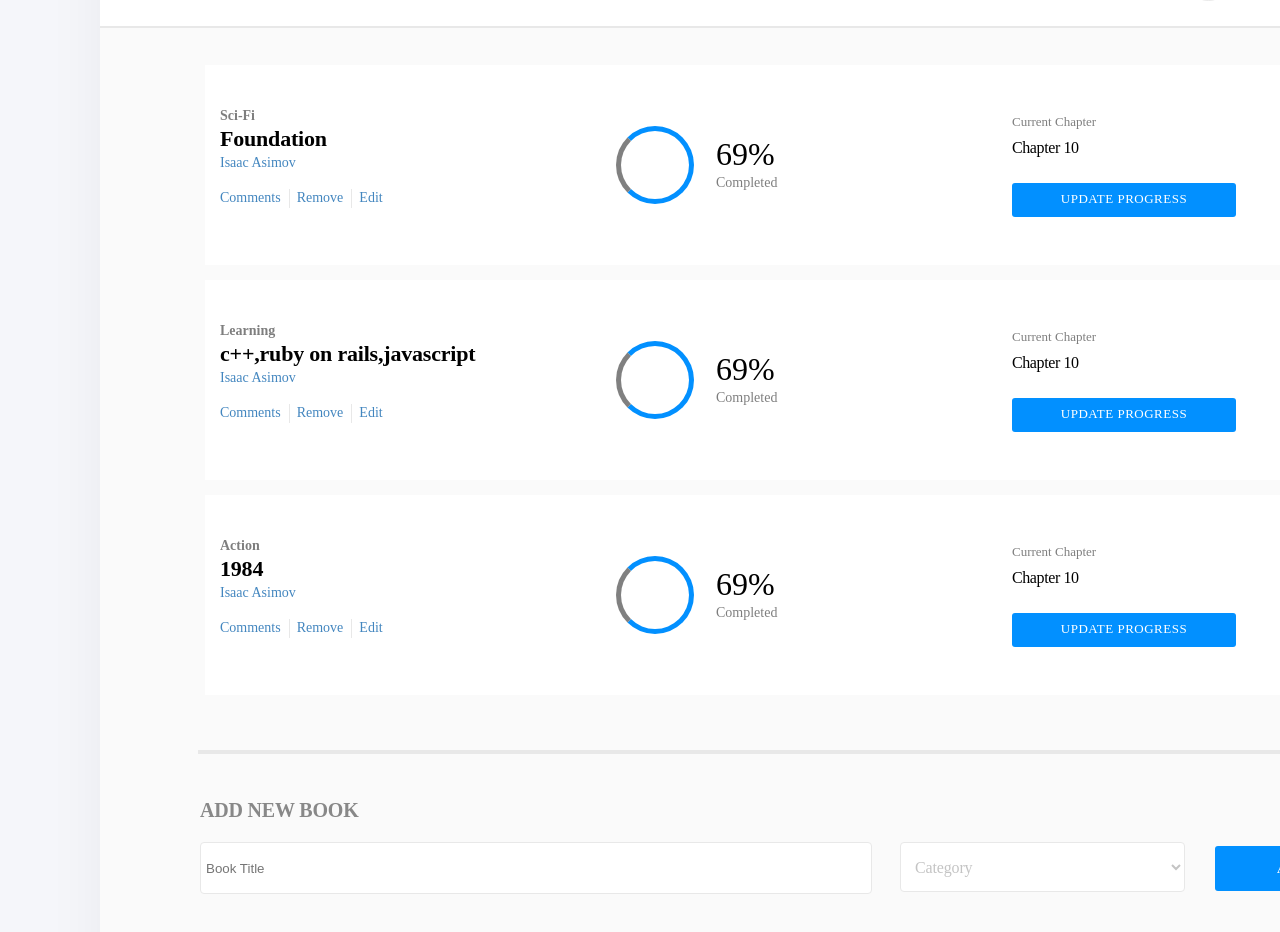
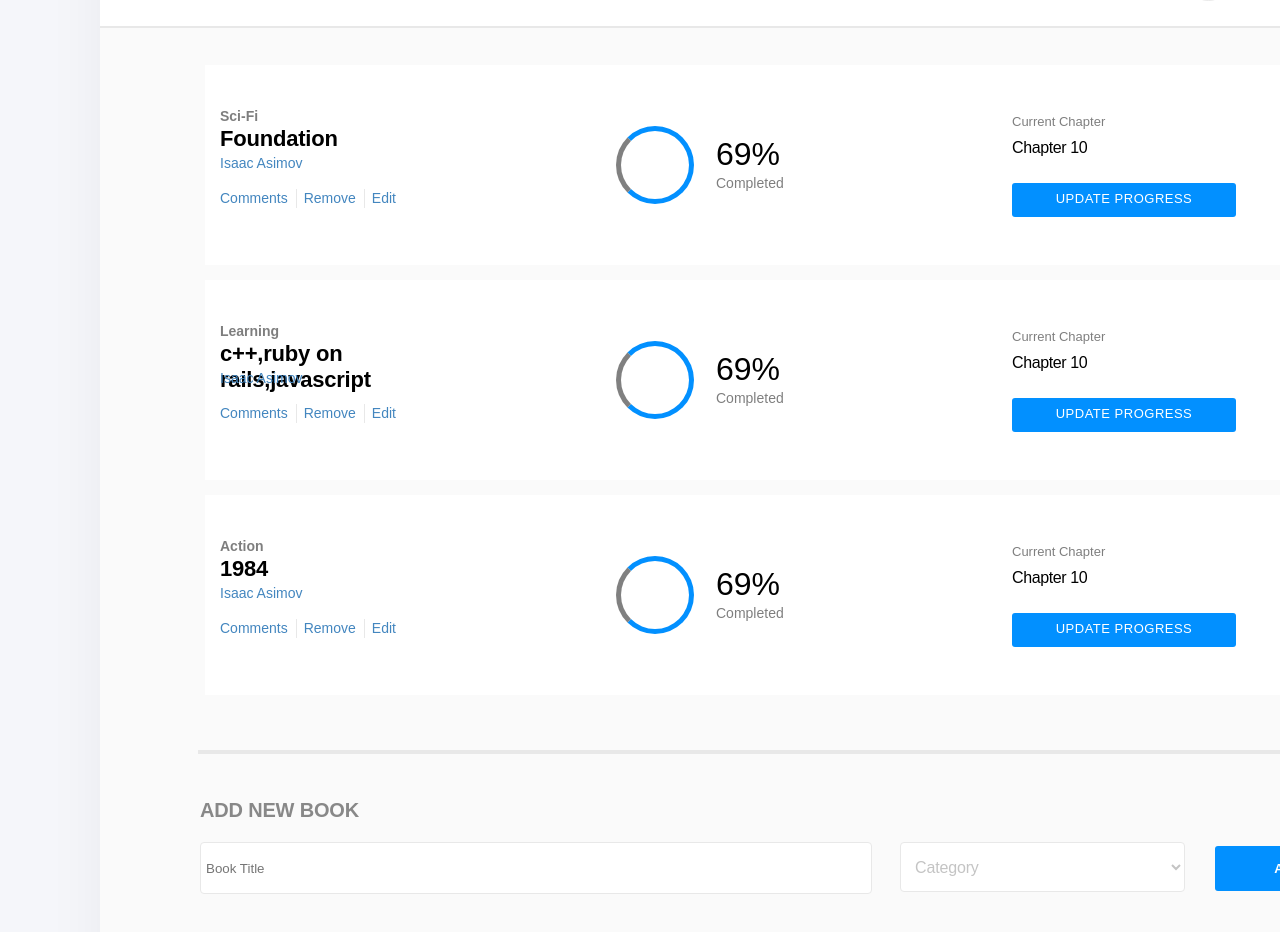
Before and after one commit to javitocor/Bookstore-React, a React (Create React App) app: page / in a window 1280 px wide. Shown: the part 218-1150 px from the top of the page. Built offline with nearby package versions, Linux system fonts and the light colour scheme.

Commit message:
Fix linter errors

```diff
--- a/src/index.css
+++ b/src/index.css
@@ -69,7 +69,7 @@
   margin: 29px 0 29px 0;
   width: 240px;
   height: 37px;
-  font-family: Montserrat;
+  font-family: Montserrat, sans-serif;
   font-size: 30px;
   font-weight: bold;
   font-stretch: normal;
@@ -86,7 +86,7 @@
   margin-right: 41px;
   width: 59px;
   height: 16px;
-  font-family: Montserrat;
+  font-family: Montserrat, sans-serif;
   font-size: 13px;
   font-weight: normal;
   font-stretch: normal;
@@ -100,7 +100,7 @@
   width: 105px;
   height: 16px;
   opacity: 0.5;
-  font-family: Montserrat;
+  font-family: Montserrat, sans-serif;
   font-size: 13px;
   font-weight: normal;
   font-stretch: normal;
@@ -145,7 +145,6 @@
   padding-top: 37px;
   padding-bottom: 40px;
   background-color: #fafafa;
-
 }
 
 .books-container {
@@ -180,7 +179,7 @@
   width: 49px;
   height: 18px;
   opacity: 0.5;
-  font-family: Montserrat;
+  font-family: Montserrat, sans-serif;
   font-size: 14px;
   font-weight: bold;
   font-stretch: normal;
@@ -194,7 +193,7 @@
   margin: 0;
   width: 270px;
   height: 29px;
-  font-family: RobotoSlab;
+  font-family: RobotoSlab, sans-serif;
   font-size: 22px;
   font-weight: bold;
   font-stretch: normal;
@@ -208,7 +207,7 @@
   margin: 0;
   width: 107px;
   height: 19px;
-  font-family: RobotoSlab;
+  font-family: RobotoSlab, sans-serif;
   font-size: 14px;
   font-weight: 300;
   font-stretch: normal;
@@ -226,7 +225,7 @@
 
 .buttons button {
   height: 19px;
-  font-family: RobotoSlab;
+  font-family: RobotoSlab, sans-serif;
   font-size: 14px;
   font-weight: 300;
   font-stretch: normal;
@@ -273,7 +272,7 @@
   margin: 0;
   width: 68px;
   height: 39px;
-  font-family: Montserrat;
+  font-family: Montserrat, sans-serif;
   font-size: 32px;
   font-weight: normal;
   font-stretch: normal;
@@ -289,7 +288,7 @@
   width: 80px;
   height: 18px;
   opacity: 0.5;
-  font-family: Montserrat;
+  font-family: Montserrat, sans-serif;
   font-size: 14px;
   font-weight: normal;
   font-stretch: normal;
@@ -309,7 +308,7 @@
   margin: 0 0 7px 0;
   height: 18px;
   opacity: 0.5;
-  font-family: RobotoSlab;
+  font-family: RobotoSlab, sans-serif;
   font-size: 13px;
   font-weight: 300;
   font-stretch: normal;
@@ -322,7 +321,7 @@
 .right h2 {
   margin: 0 0 23px 0;
   height: 21px;
-  font-family: RobotoSlab;
+  font-family: RobotoSlab, sans-serif;
   font-size: 16px;
   font-weight: 300;
   font-stretch: normal;
@@ -334,7 +333,7 @@
 
 .right div {
   height: 18px;
-  font-family: RobotoSlab;
+  font-family: RobotoSlab, sans-serif;
   font-size: 13px;
   font-weight: 300;
   font-stretch: normal;
@@ -366,7 +365,7 @@
 .form-container h3 {
   width: 174px;
   height: 24px;
-  font-family: Montserrat;
+  font-family: Montserrat, sans-serif;
   font-size: 20px;
   font-weight: bold;
   font-stretch: normal;
@@ -392,7 +391,7 @@
   width: 184px;
   border-radius: 3px;
   background-color: #0290ff;
-  font-family: RobotoSlab;
+  font-family: RobotoSlab, sans-serif;
   font-size: 13px;
   font-weight: bold;
   font-stretch: normal;
@@ -412,7 +411,7 @@
   background-color: #fff;
   margin-right: 30px;
   padding: 5px 10px 5px 10px;
-  font-family: Montserrat;
+  font-family: Montserrat, sans-serif;
   font-size: 16px;
   font-weight: normal;
   font-stretch: normal;
```
